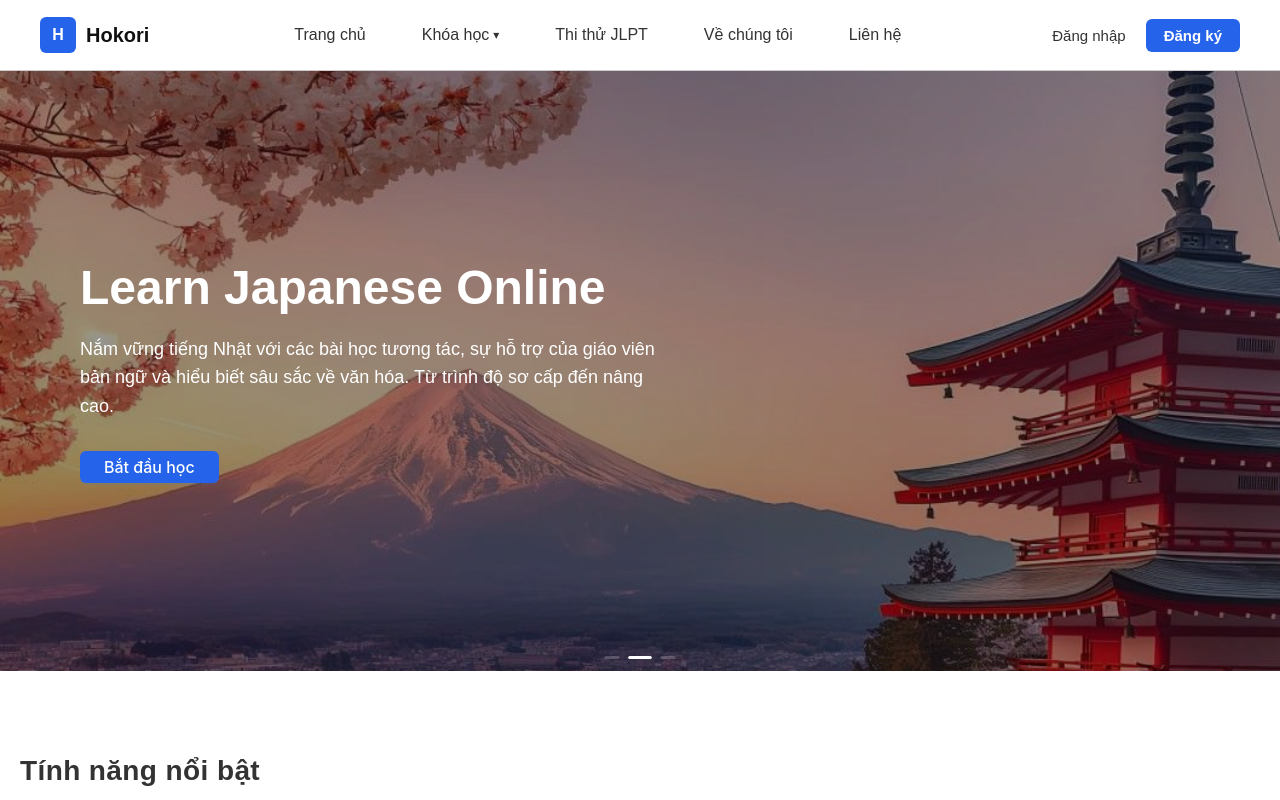
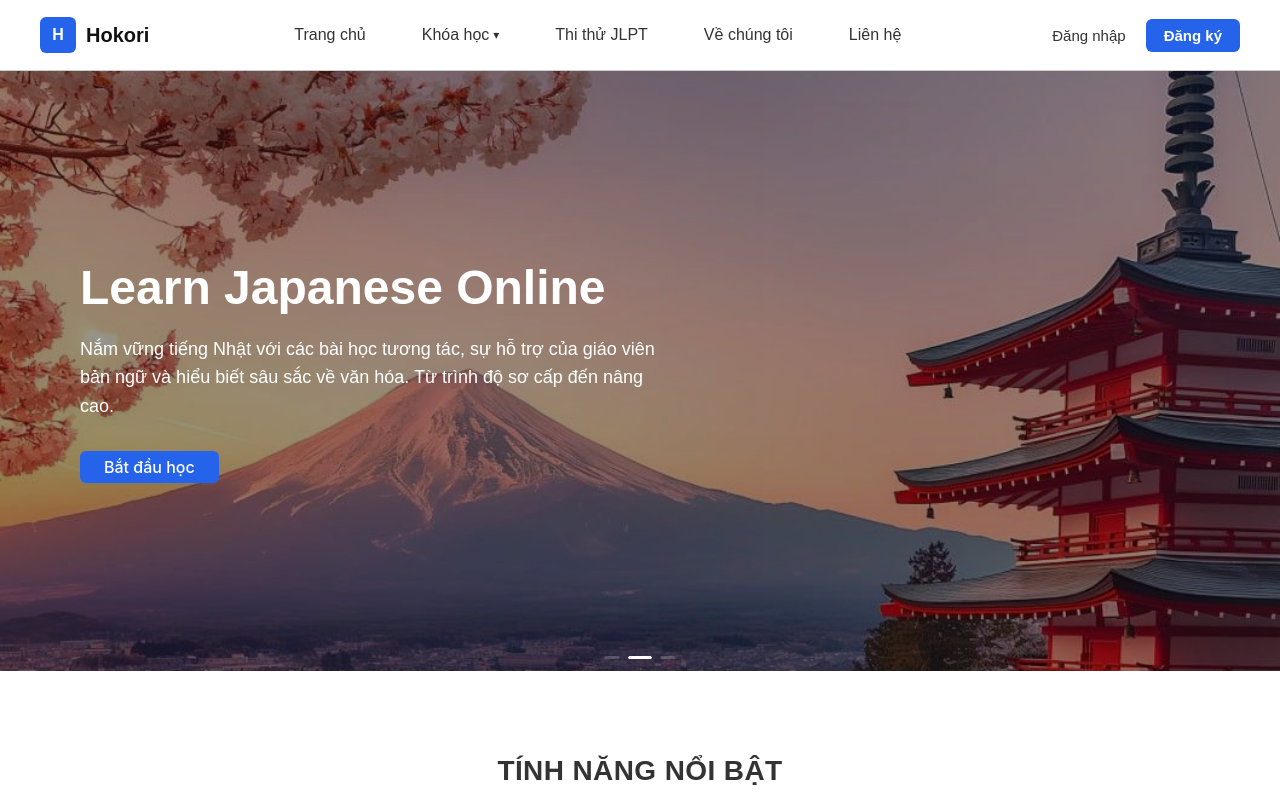
Before and after one commit to danh0999/Hokori-Learning, a React (Vite) app in the folder Hokori-Learning/: page / in a window 1280 px wide. Shown: the top 800 px of the page. Built offline with nearby package versions, Linux system fonts and the light colour scheme.

Commit message:
Section card update

```diff
--- a/Hokori-Learning/src/pages/JLPTTest/components/QuestionCard.jsx
+++ b/Hokori-Learning/src/pages/JLPTTest/components/QuestionCard.jsx
@@ -11,9 +11,10 @@ const QuestionCard = ({
 }) => (
   <div className={styles.card}>
     <div className={styles.header}>
-      <h2>Câu {question.order_index}</h2>
+      <h2 className={styles.title}>Câu {question.order_index}</h2>
+
       <span>
-        <i className="fa-regular fa-clock" />  {lastSavedAt}
+        <i className="fa-regular fa-clock" /> {lastSavedAt}
       </span>
     </div>
 
@@ -31,7 +32,9 @@ const QuestionCard = ({
               type="radio"
               name={`q-${question.question_id}`}
               checked={checked}
-              onChange={() => onSelectOption(question.question_id, opt.option_id)}
+              onChange={() =>
+                onSelectOption(question.question_id, opt.option_id)
+              }
             />
             <div>
               <span className={styles.label}>{opt.label}.</span>
--- a/Hokori-Learning/src/pages/JLPTTest/components/QuestionCard.module.scss
+++ b/Hokori-Learning/src/pages/JLPTTest/components/QuestionCard.module.scss
@@ -88,11 +88,19 @@
     background: #1d4ed8;
   }
 }
-section h2 {
-  margin-bottom: 0.25rem !important;
-  text-align: left !important;
-  text-transform: none !important;
-  animation: none !important;
-  opacity: 1 !important;
-  transform: none !important;
+// section h2 {
+//   margin-bottom: 0.25rem !important;
+//   text-align: left !important;
+//   text-transform: none !important;
+//   animation: none !important;
+//   opacity: 1 !important;
+//   transform: none !important;
+// }
+.title {
+  margin-bottom: 0.25rem;
+  text-align: left;
+  text-transform: none;
+  animation: none;
+  opacity: 1;
+  transform: none;
 }
```
